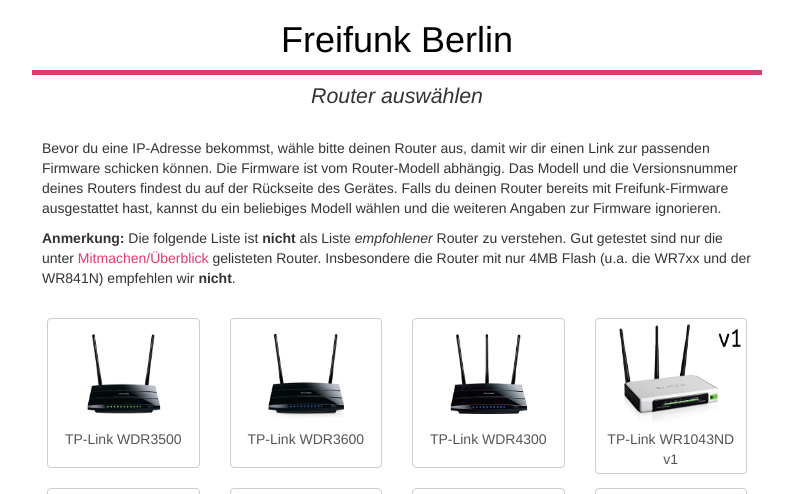
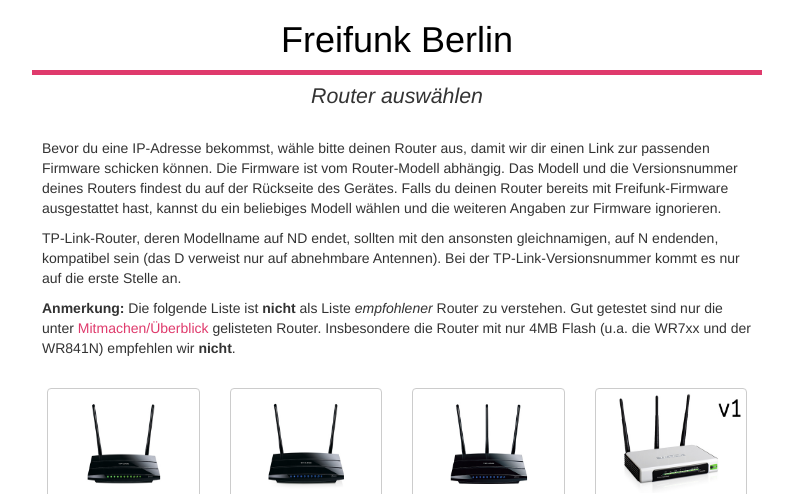
Before and after one commit to freifunk-berlin/config.berlin.freifunk.net, a Flask app: page /wizard/routers in a window 1280 px wide. Shown: the top 494 px of the page, without its empty margins (243-1036 px from the left). Run offline with Flask 2, Linux system fonts and the light colour scheme; parts of the project's set-up code (start-up, migrations or seed data) failed here and were passed over; some libraries are stand-ins or nearby versions.

Commit message:
Update select_router.html
Versuch einer Erklärung zu den N/ND-Modellen und zur Versionsnummer hinzugefügt.

```diff
--- a/app/templates/wizard/select_router.html
+++ b/app/templates/wizard/select_router.html
@@ -17,7 +17,11 @@ Router auswählen
           hast, kannst du ein beliebiges Modell wählen und die weiteren
           Angaben zur Firmware ignorieren.
           </p>
-
+          <p>TP-Link-Router, deren Modellname auf ND endet, sollten mit den
+          ansonsten gleichnamigen, auf N endenden, kompatibel sein
+          (das D verweist nur auf abnehmbare Antennen). Bei der
+          TP-Link-Versionsnummer kommt es nur auf die erste Stelle an.
+          </p>
           <p>
           <strong>Anmerkung:</strong>
           Die folgende Liste ist <strong>nicht</strong> als Liste
```
